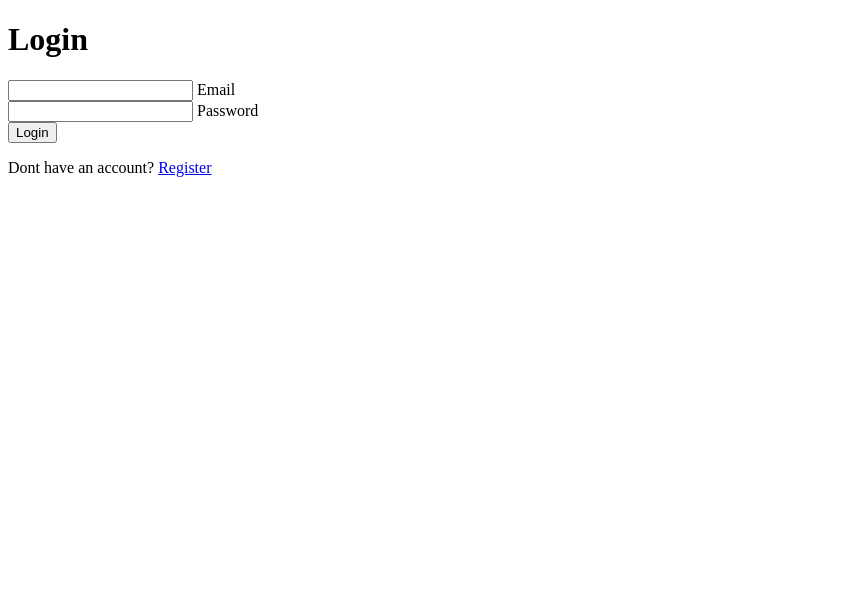
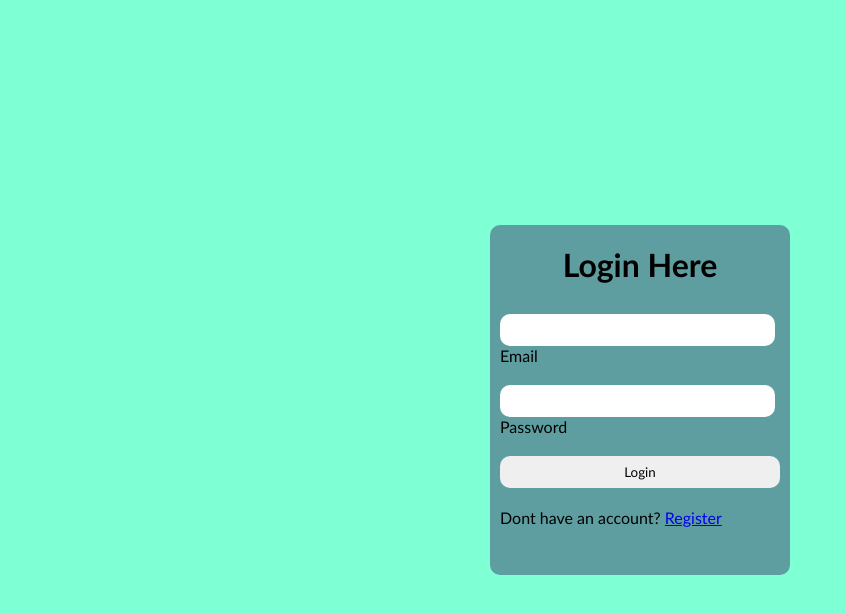
Before and after one commit to harshsinghsv/Mini-Projects, a plain HTML site: page Login Wave Animation/index.html in a window 1280 px wide. Shown: the whole page, without its empty margins (0-845 px from the left). Drawn offline with Linux system fonts and the light colour scheme.

Commit message:
basic done

```diff
--- a/Login Wave Animation/index.html
+++ b/Login Wave Animation/index.html
@@ -9,7 +9,7 @@
 <body>
 
     <div class="container">
-        <h1>Login</h1>
+        <h1>Login Here</h1>
         <div class="form-ctrl">
             <input type="text">
             <label>Email</label>
--- a/Login Wave Animation/style.css
+++ b/Login Wave Animation/style.css
@@ -0,0 +1,43 @@
+*{
+    margin: 0;
+    padding: 0;
+    box-sizing: border-box;
+    font-family: 'Gill Sans', 'Gill Sans MT', Calibri, 'Trebuchet MS', sans-serif;
+}
+
+body{
+    height: 100vh;
+    background-color: aquamarine;
+    display: flex;
+    align-items: center;
+    justify-content: center;
+}
+
+.container{
+    padding: 10px;
+    height: 350px;
+    width: 300px;
+    background-color: cadetblue;
+    display: flex;
+    flex-direction: column;
+    gap: 20px;
+    border-radius: 10px;
+
+}
+
+.container h1{
+    text-align: center;
+    padding: 10px;
+}
+
+input{
+    border-radius: 10px;
+    padding: 8px 60px;
+    border: none;
+}
+
+button{
+    padding: 8px 100px;
+    border: none;
+    border-radius: 10px;
+}
```
